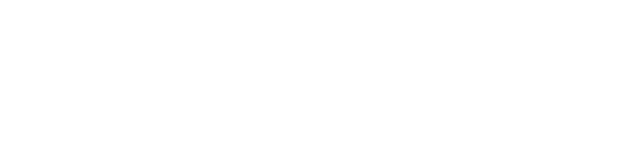
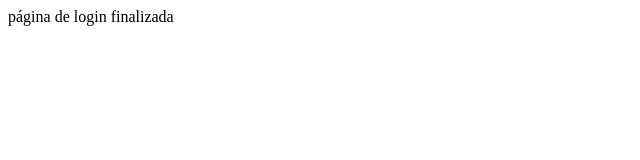
Before and after one commit to DaniC2882/github, a plain HTML site: page login.html in a window 1280 px wide. Shown: the whole page, without its empty margins (0-640 px from the left). Drawn offline with Linux system fonts and the light colour scheme.

Commit message:
enviando os arquivos para o repositório remoto

```diff
--- a/login.html
+++ b/login.html
@@ -6,6 +6,6 @@
     <title>pagina de login</title>
 </head>
 <body>
-
+    página de login finalizada
 </body>
 </html>
```
Also changed, not shown: 1 other file.
